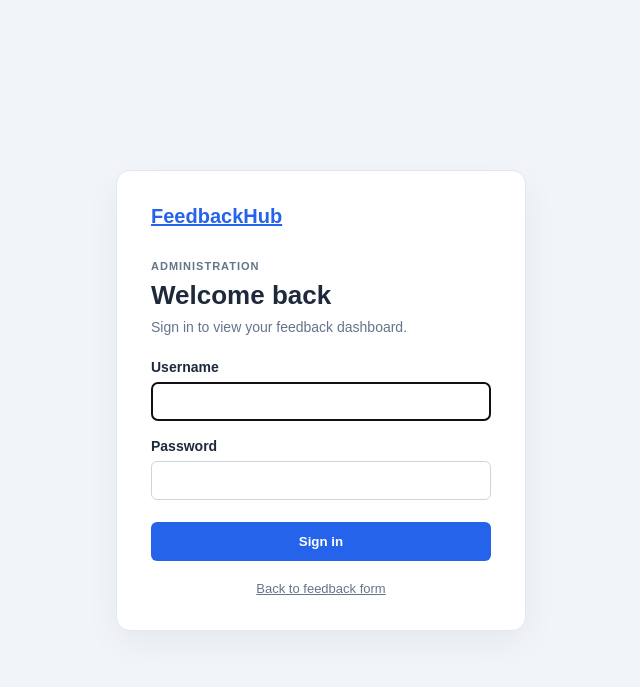
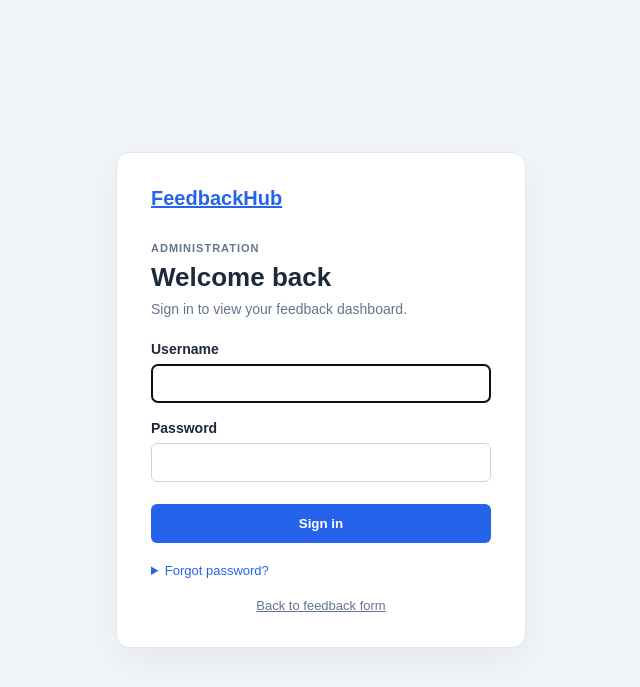
Before and after one commit to 975628/onlinefeedback, a Flask app: page /admin/login in a window 1280 px wide. Shown: the top 687 px of the page, without its empty margins (319-959 px from the left). Run offline with Flask 3, Linux system fonts and the light colour scheme; parts of the project's set-up code (start-up, migrations or seed data) failed here and were passed over.

Commit message:
Add admin password recovery guidance
Co-authored-by: Copilot <223556219+Copilot@users.noreply.github.com>

```diff
--- a/static/css/style.css
+++ b/static/css/style.css
@@ -330,6 +330,11 @@ td {
 .login-card h1 { margin-bottom: 8px; font-size: 26px; }
 .login-description { margin-bottom: 24px; color: #64748b; font-size: 14px; }
 .login-card .submit-btn { margin-top: 5px; }
+.password-recovery { margin-top: 20px; color: #64748b; font-size: 13px; }
+.password-recovery summary { width: fit-content; color: #2563eb; cursor: pointer; }
+.password-recovery p { margin: 12px 0 8px; line-height: 1.5; }
+.password-recovery ol { margin: 0 0 8px; padding-left: 20px; line-height: 1.6; }
+.password-recovery code { color: #334155; }
 .login-back-link { display: block; margin-top: 20px; color: #64748b; font-size: 13px; text-align: center; }
 .login-back-link:hover { color: #2563eb; }
 
--- a/templates/admin_login.html
+++ b/templates/admin_login.html
@@ -26,6 +26,16 @@
             </div>
             <button class="submit-btn" type="submit">Sign in</button>
         </form>
+        <details class="password-recovery">
+            <summary>Forgot password?</summary>
+            <p>For this demo, password resets are managed in Render:</p>
+            <ol>
+                <li>Open your service in the Render dashboard and go to <strong>Environment</strong>.</li>
+                <li>Set <code>ADMIN_PASSWORD</code> to a new, strong password. Do not change <code>FLASK_SECRET_KEY</code>.</li>
+                <li>Choose <strong>Save, rebuild, and deploy</strong>, then sign in with the new password after deployment completes.</li>
+            </ol>
+            <p>Keep the new password private. This app does not send password-reset emails.</p>
+        </details>
         <a class="login-back-link" href="{{ url_for('feedback_form') }}">Back to feedback form</a>
     </section>
 </main>
```
Also changed, not shown: README.md.
